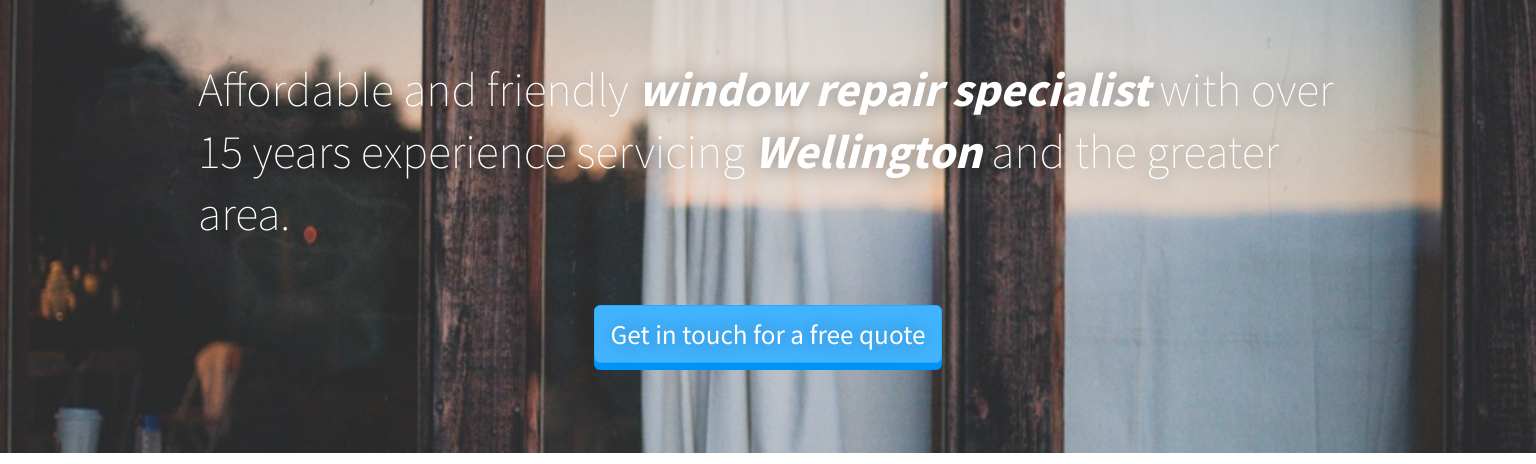
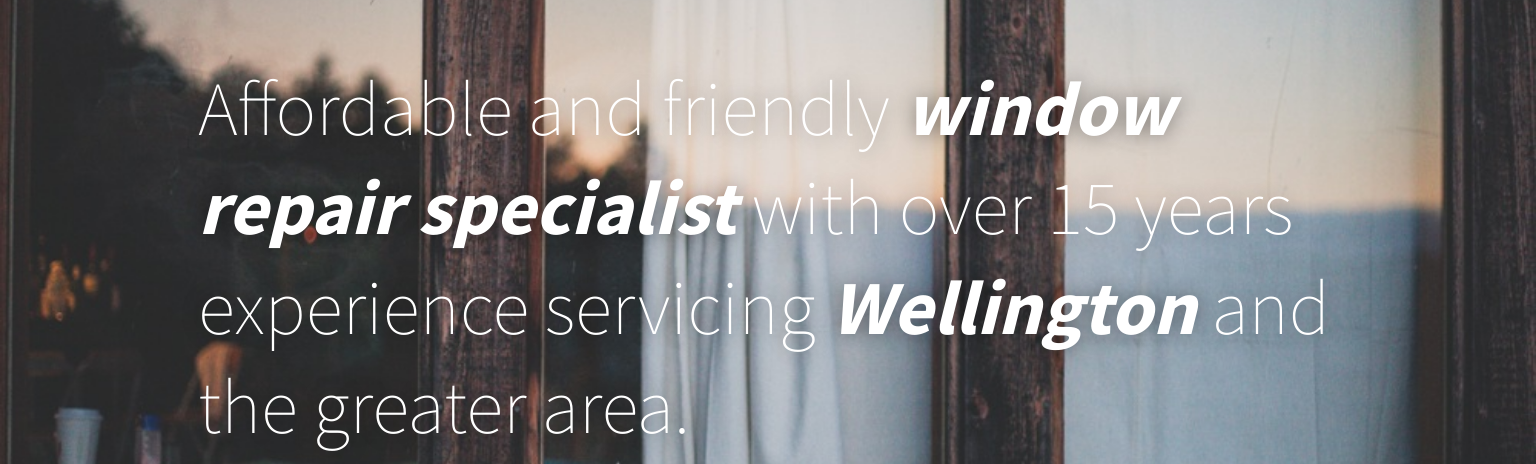
Before and after one commit to marcnewport/windowrescue, a website: page source/index.jade in a window 1536 px wide. Shown: the part 61-525 px from the top of the page. Drawn offline with nearby package versions, Linux system fonts and the light colour scheme; files that its build step writes are made by us from their sources.

Commit message:
updated large screen h1 font size

```diff
--- a/source/sass/main.scss
+++ b/source/sass/main.scss
@@ -97,7 +97,6 @@ section {
 
   h1 {
     font-weight: 200;
-    font-size: 3.9em;
     line-height: 1.3em;
     text-shadow: 0 0 20px rgba(0, 0, 0, 0.4);
 
@@ -111,7 +110,6 @@ section {
   }
 
   .btn {
-    font-size: 2em;
     margin: 50px 0 80px;
     box-shadow: 0 7px 0 darken($blue-color, 15%);
     text-shadow: 0 0 20px rgba(0, 0, 0, 0.4);
@@ -269,3 +267,37 @@ section {
     height: 300px;
   }
 }
+
+@media(min-width:992px) {
+  #home {
+
+    h1 {
+    font-size: 3.9em;
+    }
+
+    .btn {
+      font-size: 2em;
+    }
+  }
+
+  #img-break {
+    height: 400px;
+  }
+}
+
+@media(min-width:1400px) {
+  #home {
+
+    h1 {
+    font-size: 4.5em;
+    }
+
+    .btn {
+      font-size: 2.3em;
+    }
+  }
+
+  #img-break {
+    height: 500px;
+  }
+}
```
Also changed, not shown: build/css/main.css.
